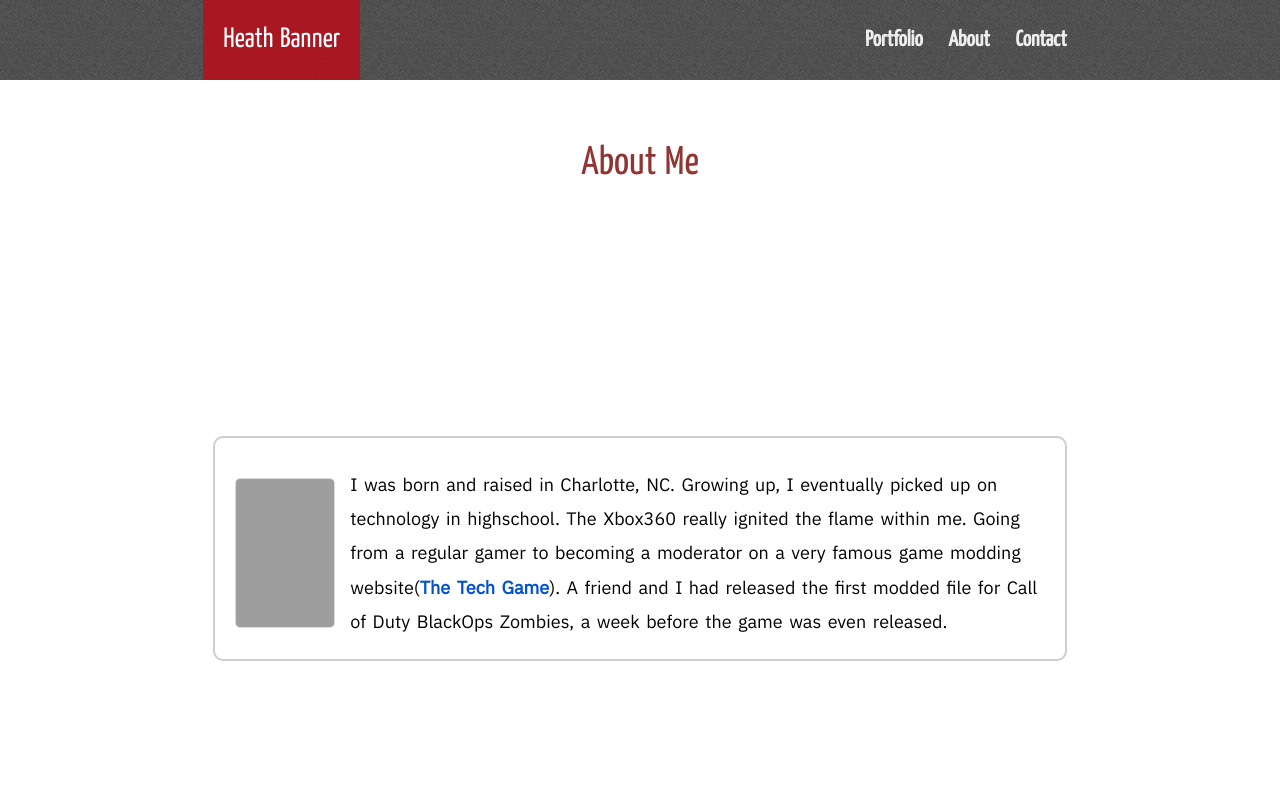
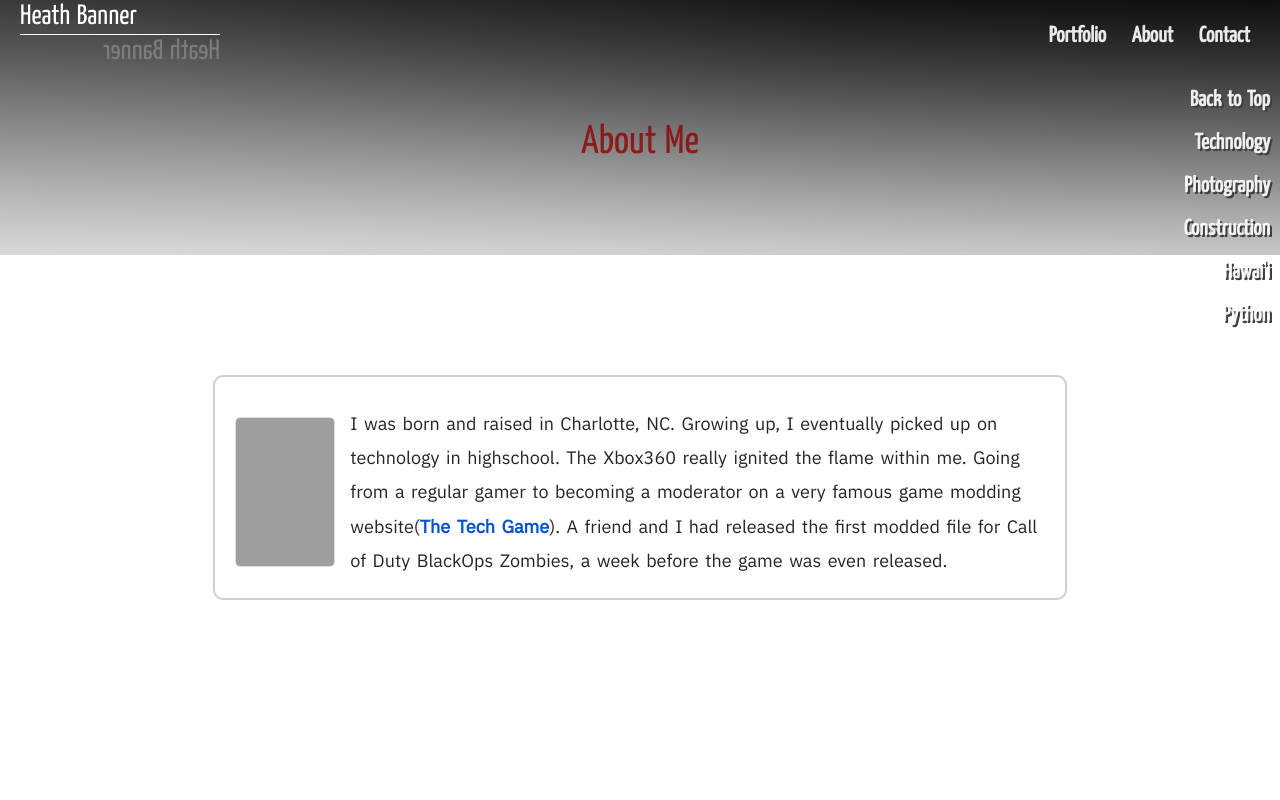
Before and after one commit to HeathBanner/HeathBanner.github.io, a website: page about.html in a window 1280 px wide. Shown: the top 800 px of the page. Drawn offline with nearby package versions, Linux system fonts and the light colour scheme; grey boxes are pictures that could not be loaded.

Commit message:
Implemented new features on about page

```diff
--- a/about.html
+++ b/about.html
@@ -8,13 +8,13 @@
     <link href="https://fonts.googleapis.com/css?family=Yanone+Kaffeesatz|IBM+Plex+Sans" rel="stylesheet">
     <link rel="stylesheet" href="https://stackpath.bootstrapcdn.com/bootstrap/4.3.1/css/bootstrap.min.css" integrity="sha384-ggOyR0iXCbMQv3Xipma34MD+dH/1fQ784/j6cY/iJTQUOhcWr7x9JvoRxT2MZw1T" crossorigin="anonymous">
 
+    <script src="https://cdnjs.cloudflare.com/ajax/libs/gsap/2.0.0/TweenMax.min.js"></script>
     <script src="https://code.jquery.com/jquery-3.3.1.slim.min.js" integrity="sha384-q8i/X+965DzO0rT7abK41JStQIAqVgRVzpbzo5smXKp4YfRvH+8abtTE1Pi6jizo" crossorigin="anonymous"></script>
     <script src="https://cdnjs.cloudflare.com/ajax/libs/popper.js/1.14.7/umd/popper.min.js" integrity="sha384-UO2eT0CpHqdSJQ6hJty5KVphtPhzWj9WO1clHTMGa3JDZwrnQq4sF86dIHNDz0W1" crossorigin="anonymous"></script>
     <script src="https://stackpath.bootstrapcdn.com/bootstrap/4.3.1/js/bootstrap.min.js" integrity="sha384-JjSmVgyd0p3pXB1rRibZUAYoIIy6OrQ6VrjIEaFf/nJGzIxFDsf4x0xIM+B07jRM" crossorigin="anonymous"></script>
     <script src="./node_modules/jquery-parallax.js/parallax.min.js"></script>
     <script src="https://ajax.googleapis.com/ajax/libs/jquery/1.11.0/jquery.min.js"></script>
     <script src="https://cdn.jsdelivr.net/parallax.js/1.4.2/parallax.min.js"></script>
-
 
     <link rel="stylesheet" href="./css/about.css">
     <title>About</title>
@@ -23,53 +23,69 @@
 
 <body>
 
+    <div id="navbar">
+        <ul id="alignSideNav">
+            <li class="sideNav"><a href="#top">Back to Top</a></li>
+            <li class="sideNav"><a href="#technologySection">Technology</a></li>
+            <li class="sideNav"><a href="#photographySection">Photography</a></li>
+            <li class="sideNav"><a href="#constructionSection">Construction</a></li>
+            <li class="sideNav"><a href="#hawaiiSection">Hawai'i</a></li>
+            <li class="sideNav"><a href="#pythonSection">Python</a></li>
+        </ul>
+    </div>
+
     <header>
+
         <div class="container-fluid">
-                <div class="row header">
-                    <div class="col-lg-2 col-md-1 col-sm-1 col-1 colp"></div>
-                    <div class="col-lg-4 col-md-5 col-sm-5 col-5 headTest">
-                        <span class="header2">Heath Banner</span>
+            <section id="topSection">
+                <div class="row parallax-window" data-parallax="scroll" data-image-src="./imgs/alex-wong.png" data-speed="0.8">
+                    <div id="top" class="col-lg-12">
+                    <div class="row navBar">
+                        <div class="col-xl-6 col-lg-6 col-md-6 col-sm-6 col-6 headTest colp">
+                            <h5 class="header2">Heath Banner</h5>
+                            <h5 id="heathMirror">Heath Banner</h5>
                         </div>
-                        <div class="col-lg-4 col-md-5 col-sm-5 col-5 colp flex-right">
+                        <div class="col-xl-6 col-lg-6 col-md-6 col-sm-6 col-6 flex-right colp">
                             <nav>
-                                        <ul>
+                                <ul id="alignTopNav">
                                 <li>
-                                            <div data-tilt class="li" data-tilt-scale="1.1">
+                                    <div data-tilt class="js-tilt" data-tilt-scale="1.1">
                                         <a href="index.html">Portfolio</a>
                                     </div>
                                 </li>
                                 <li>
-                                            <div data-tilt class="li" data-tilt-scale="1.1">
+                                    <div data-tilt class="js-tilt" data-tilt-scale="1.1">
                                         <a href="about.html">About</a>
                                     </div>
                                 </li>
                                 <li>
-                                            <div data-tilt class="li" data-tilt-scale="1.1">
+                                    <div data-tilt class="js-tilt" data-tilt-scale="1.1">
                                         <a href="contact.html">Contact</a>
                                     </div>
                                 </li>
                                 </ul>
                             </nav>
                         </div>
-                    <div class="col-lg-2 col-md-1 col-sm-1 col-1 colp"></div>
                     </div>
-            </div>
-        </header>
-
-    <main>
-        <div class="container-fluid">
-                <div class="row parallax-window" data-parallax="scroll" data-image-src="./imgs/alex-wong.png" data-speed="0.8">
-                        <div class="col-lg-12">
-                            <div>
+                        <div class="row">
+                            <div class="col-lg-12 colp">
                                     <h1 class="aboutheader">About Me<h1>
                             </div>
                         </div>
                     </div>
+                </div>
+            </section>
+        </div>
+
+    </header>
+
+    <main>
 
         <div class="container-fluid headerBox parallax-window">
-                    <div class="row parallax-window tech" data-parallax="scroll" data-image-src="./imgs/alexandre-debieve.png" data-speed="0.2">
+            <section id="technologySection">
+                <div class="row parallax-window tech" data-parallax="scroll" data-image-src="./imgs/alexandre-debieve.png" data-speed="0.4">
                     <div class="col-lg-2"></div>
-                        <div class="col-lg-8 main colp">
+                    <div class="col-lg-8 main">
                         <img src="imgs/profile.gif" alt="Profile Picture">
                         <p class="mainp">I was born and raised in Charlotte, NC. Growing up,
                             I eventually picked up on technology in highschool.
@@ -83,7 +99,9 @@
                     </div>
                     <div class="col-lg-2"></div>
                 </div>
-                    <div class="row parallax-window photography"  data-parallax="scroll" data-image-src="./imgs/alexander-andrews.png" data-speed="0.2">
+            </section>
+            <section id="photographySection">
+                <div class="row parallax-window photography"  data-parallax="scroll" data-image-src="./imgs/alexander-andrews.png" data-speed="0.4">
                     <div class="col-lg-2"></div>
                     <div class="col-lg-8 main">
                         <p class="mainp">After highschool, my friend who was a photographer for a modeling
@@ -100,7 +118,9 @@
                     </div>
                     <div class="col-lg-2"></div>
                 </div>
-                    <div class="row parallax-window gConstruction" data-parallax="scroll" data-image-src="./imgs/henry-co.png" data-speed="0.2">
+            </section>
+            <section id="constructionSection">
+                <div class="row parallax-window gConstruction" data-parallax="scroll" data-image-src="./imgs/henry-co.png" data-speed="0.4">
                     <div class="col-lg-2"></div>
                     <div class="col-lg-8 main">
                         <p class="mainp">A couple weeks had gone by before a friend of mine had offerd me a job to help
@@ -113,7 +133,9 @@
                     </div>
                     <div class="col-lg-2"></div>
                 </div>
-                    <div class="row parallax-window hawaii" data-parallax="scroll" data-image-src="./imgs/rohit-tandon.png" data-speed="0.2">
+            </section>
+            <section id="hawaiiSection">
+                <div class="row parallax-window hawaii" data-parallax="scroll" data-image-src="./imgs/rohit-tandon.png" data-speed="0.4">
                     <div class="col-lg-2"></div>
                     <div class="col-lg-8 main">
                         <p class="mainp">
@@ -126,8 +148,10 @@
                         </p>
                     </div>
                     <div class="col-lg-2"></div>
-                    </div>
-                    <div class="row parallax-window python" data-parallax="scroll" data-image-src="./imgs/shahadat-shemul.png" data-speed="0.2">
+                </section>
+
+                <section id="pythonSection">
+                <div class="row parallax-window python" data-parallax="scroll" data-image-src="./imgs/shahadat-shemul.png" data-speed="0.4">
                     <div class="col-lg-2"></div>
                     <div class="col-lg-8 main">
                         <p class="mainp">
@@ -139,10 +163,9 @@
                     </div>
                     <div class="col-lg-2"></div>
                 </div>
+            </section>
         </div>
-                </div>
-            </div>
-        </div>
+
     </main>
 
     <div class="container-fluid">
@@ -155,5 +178,7 @@
 
     <script src="https://ajax.googleapis.com/ajax/libs/jquery/3.1.0/jquery.min.js"></script>
     <script src="./node_modules/tilt.js/dest/tilt.jquery.min.js" type="text/javascript"></script>
+    <script src="gsap.js"></script>
+    <script src="smooth_scroll.js"></script>
 </body>
 </html>
--- a/css/about.css
+++ b/css/about.css
@@ -1,71 +1,84 @@
 
-.container-fluid {
+
+body {
+    font-family: 'Yanone Kaffeesatz', sans-serif;
+    font-size: 22px;
+    word-spacing: 0.1em;
     padding: 0px;
 }
 
-.colp {
-    margin: 0px 0px 0px 0px;
+#top {
+    background-image: url(../imgs/Holders/top-nav2.png);
 }
 
-body {
-    font-family: 'Yanone Kaffeesatz', sans-serif;
-    color: black;
-    font-size: 22px;
-    word-spacing: 0.1em;
+#navbar {
+    position: fixed;
+    right: 0%;
+    top: 8%;
+    z-index: 1;
+    background-image: url(../imgs/Holders/side-nav.png) center center;
+    margin-right: 10px;
+    vertical-align: middle;
+}
+
+#alignSideNav {
+    list-style: none;
+    display: block;
+    padding: 10px 0px 10px 5px;
+    margin: 0;
+    text-align: right;
+}
+
+.sideNav {
+    margin: 10px 0px;
+    text-shadow: 2px 2px #3f3f3f;
+}
+
+.headTest {
+    padding: 10px;
+}
+
+#heathMirror {
+    -moz-transform:    scaleX(-1);
+    -o-transform:      scaleX(-1);
+    -webkit-transform: scaleX(-1);
+    transform:         scaleX(-1);
+    filter: FlipH;
+    display: block;
+    width: 200px;
+    font-size: 28px;
+    margin-left: 20px;
+    color: #7c7c7c;
+}
+
+.header2 {
+    color: #fff;
+    text-align: left;
+    display: block;
+    align-items: center;
+    padding: 0px 40px 0px 0px;
+    font-size: 28px;
+    margin: 0px 0px 0px 20px;
+    border-bottom: solid 1px white;
+    width: 200px;
 }
 
 
-.header {
-    position: relative;
-    background-image: url(../imgs/tweed.png);
-}
-
-
-.headTest {
-    padding: 40px;
-}
-
-.header2 {
-    position: absolute;
-    color: #fff;
-    text-align: center;
-    display: inline-flex;
-    align-items: center;
-    background: rgba(207, 0, 15, 0.7);
-    padding: 0px 20px;
-    font-size: 28px;
-    margin-left: 0px;
-    height: 100%;
-    top: 0%;
-    left: 0%;
-}
-
 nav {
     padding: 0px 0px;
+    margin-right: 20px;
     display: flex;
     align-items: center;
     flex-direction: row-reverse;
 }
 
-.flex-right {
-    display: flex;
-    flex-direction: row-reverse;
+#alignTopNav li{
+    list-style: none;
+    display: inline-block;
+    margin: 20px 10px;
 }
 
-ul {
-    padding: 0px;
-    margin: 0px;
-}
 
-li {
-    list-style: none;
-    display: inline;
-    padding: 0px 10px;
-}
-
-.li {
-    display: inline-block;
-}
 
 a:link {
     color: rgb(255,255,255,0.9);
@@ -76,13 +89,13 @@ a:link {
 a:visited {
     color: rgb(255,255,255,0.9);
     text-decoration: none;
-    font-weight: bold;
 }
 
 a:hover {
-    color: #e8e8e8;
+    color: #ccc;
     text-decoration: none;
 }
+
 
 a:link#ttg  {
     color: #0251d1;
@@ -114,12 +127,11 @@ a:hover#ttg  {
 }
 
 .tech {
-    padding: 180px 0px 180px 0px;
-    margin: 0px;
+    padding: 120px 0px 120px 0px;
 }
 
 .photography {
-    padding: 180px 0px 180px 0px;
+    padding: 120px 0px 120px 0px;
 }
 
 .gConstruction {
@@ -127,7 +139,7 @@ a:hover#ttg  {
 }
 
 .hawaii {
-    padding: 180px 0px 180px 0px;
+    padding: 120px 0px 120px 0px;
 }
 
 .python {
@@ -135,8 +147,8 @@ a:hover#ttg  {
 }
 
 .aboutheader {
-    padding: 60px 0px;
-    color: rgb(117, 1, 1, 0.8);
+    padding: 30px 0px 80px 0px;
+    color: rgba(143, 1, 1, 0.8);
     text-align: center;
 }
 
@@ -158,7 +170,7 @@ img {
 
 .footer {
     position: sticky;
-    background-image: url(../imgs/tweed.png);
+    background-image: url(../imgs/carrie-yang.png);
     color: #777;
     text-align: center;
     padding-top: 30px;
--- a/css/port.css
+++ b/css/port.css
@@ -1,4 +1,3 @@
-
 
 body {
     font-family: 'Yanone Kaffeesatz', sans-serif;
--- a/gsap.js
+++ b/gsap.js
@@ -3,6 +3,6 @@
 TweenMax.from("#intro", 2, {css:{x:200, opacity:0}});
 TweenMax.from("nav", 2, {css:{x:-200, opacity:0}})
 TweenMax.from(".header2", 2, {css:{x:200, opacity:0}});
-TweenMax.from(".header2", 5, {css:{borderColor: 'none'}, delay: 2})
+TweenMax.from(".header2", 3, {css:{borderColor: 'none'}, delay: 2})
 TweenMax.from("#heathMirror", 2, {css:{x:-200, opacity:0}});
 TweenMax.staggerFrom('.sideNav', 1, {opacity:0, x:200, delay: 0.5}, 0.5)
```
Also changed, not shown: imgs/Holders/top-nav.png, 1 other file. Lines whose indentation alone changed are shown as unchanged.
